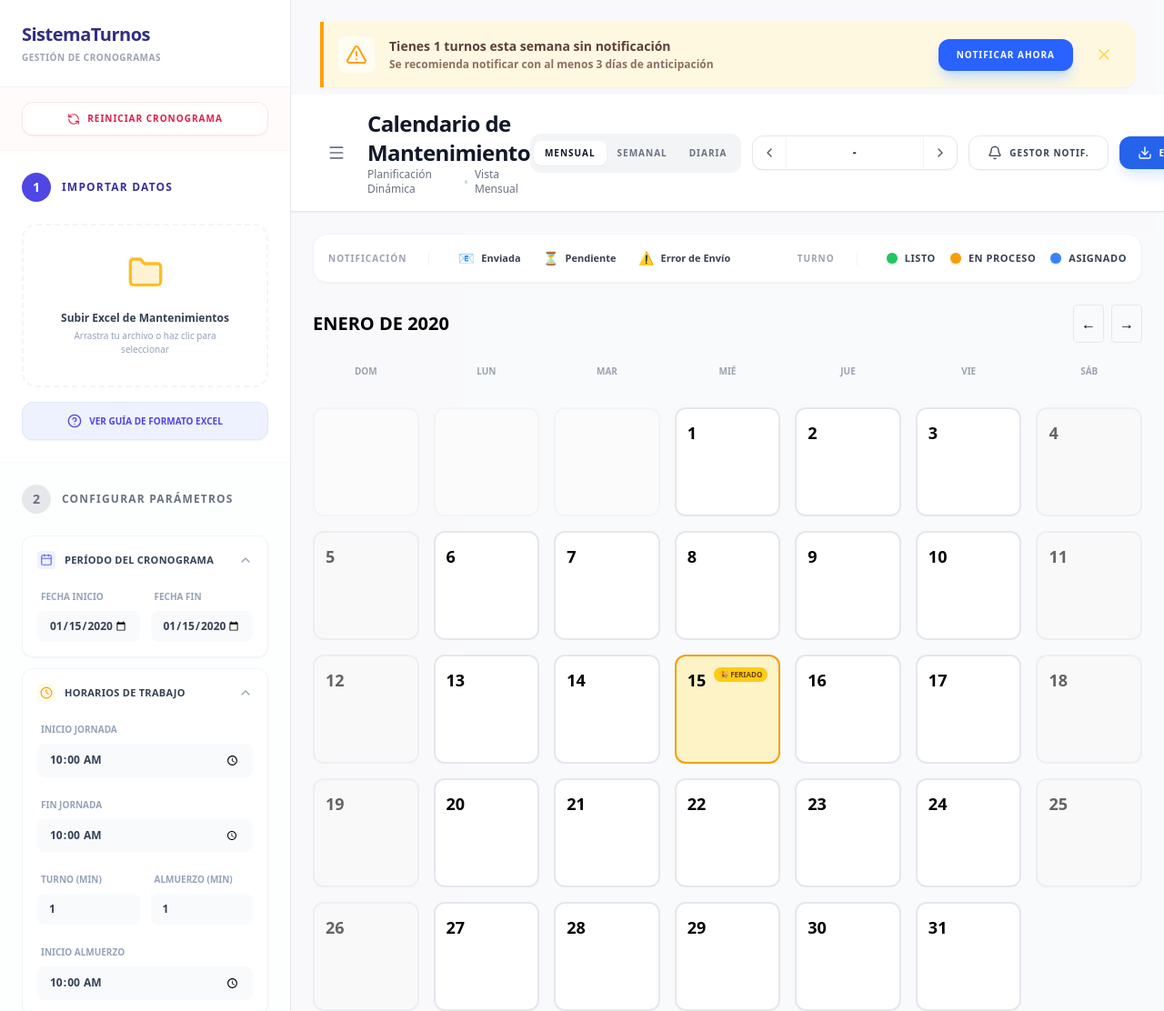
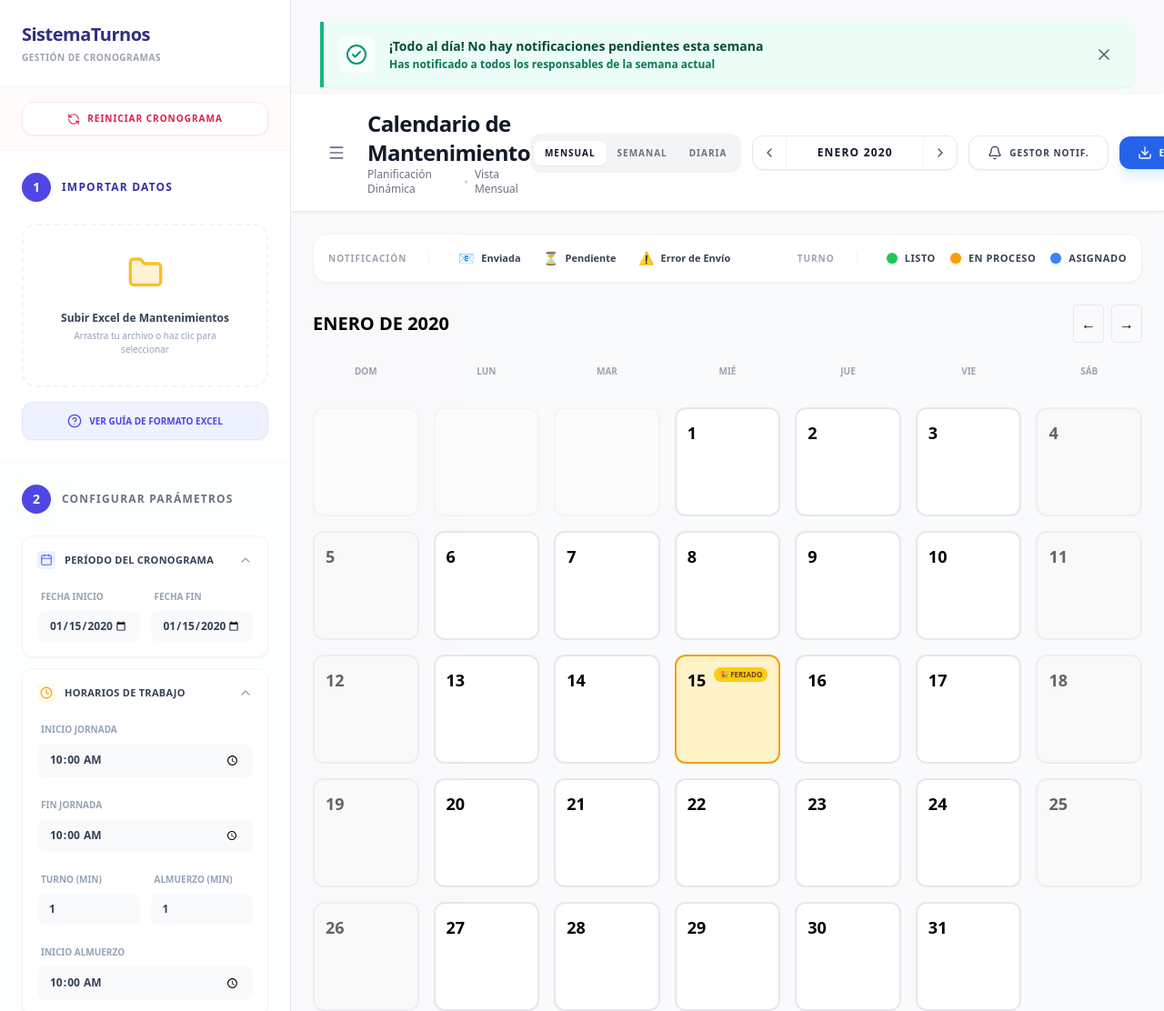
Before and after one commit to gely25/Cronograma, a Django app: page /cronograma/ in a window 1280 px wide. Shown: the whole page at 91% size. Run offline with Django 5.2, Linux system fonts and the light colour scheme; data comes from the database, SQL or seed files in the repository; tables that the repository leaves empty hold one stand-in row (values such as "Sample post"); some libraries are stand-ins or nearby versions.

Commit message:
banner inteligente

```diff
--- a/core/templates/core/cronograma.html
+++ b/core/templates/core/cronograma.html
@@ -464,25 +464,24 @@
 
         <!-- WARNING BANNER -->
         <div id="topWarningBanner" class="px-8 pt-6 pb-2">
-            <div
-                class="bg-[#FFF8E1] border-l-4 border-[#FFA000] rounded-r-xl p-4 flex items-center justify-between shadow-sm relative overflow-hidden">
+            <div id="bannerStyledContainer"
+                class="bg-[#FFF8E1] border-l-4 border-[#FFA000] rounded-r-xl p-4 flex items-center justify-between shadow-sm relative overflow-hidden transition-colors duration-300">
                 <div class="flex items-center gap-4 z-10">
-                    <div class="bg-white/60 p-2 rounded-lg text-[#FFA000]">
-                        <i data-lucide="alert-triangle" class="w-6 h-6"></i>
+                    <div id="bannerIconContainer" class="bg-white/60 p-2 rounded-lg text-[#FFA000] transition-colors duration-300">
+                        <i id="bannerIcon" data-lucide="alert-triangle" class="w-6 h-6"></i>
                     </div>
                     <div>
-                        <h4 class="text-sm font-black text-[#5D4037]">Tienes 1 turnos esta semana sin notificación</h4>
-                        <p class="text-xs font-bold text-[#8D6E63] mt-0.5">Se recomienda notificar con al menos 3 días
-                            de anticipación</p>
+                        <h4 id="bannerTitle" class="text-sm font-black text-[#5D4037] transition-colors duration-300">Tienes 1 turnos esta semana sin notificación</h4>
+                        <p id="bannerSubtitle" class="text-xs font-bold text-[#8D6E63] mt-0.5 transition-colors duration-300">Se recomienda notificar con al menos 3 días de anticipación</p>
                     </div>
                 </div>
                 <div class="flex items-center gap-4 z-10">
-                    <button onclick="openWizard()"
+                    <button id="bannerActionBtn" onclick="openWizard()"
                         class="px-5 py-2.5 bg-[#2962FF] hover:bg-[#1E88E5] text-white text-[10px] font-black uppercase tracking-widest rounded-xl shadow-lg shadow-blue-200 transition-all active:scale-95">
                         Notificar Ahora
                     </button>
-                    <button onclick="document.getElementById('topWarningBanner').remove()"
-                        class="p-2 text-[#FFD54F] hover:text-[#FFA000] transition-colors">
+                    <button onclick="document.getElementById('topWarningBanner').classList.add('hidden')"
+                        class="p-2 text-current opacity-60 hover:opacity-100 transition-colors">
                         <i data-lucide="x" class="w-5 h-5"></i>
                     </button>
                 </div>
@@ -2851,6 +2850,76 @@
         const done = turnos.filter(t => t.estado === 'completado').length;
         const pendingTotal = turnos.filter(t => t.estado !== 'completado').length;
 
+        // CALCULATE PENDING NOTIFICATIONS FOR THE CURRENT OR VIEWED WEEK (Banner)
+        // If in Month view -> Use Real Life Week (Urgency focus)
+        // If in Week view -> Use The Week Currently Displayed (Context focus)
+        let referenceDate = new Date(); // Default: Real Now
+
+        if (currentView === 'week' || currentView === 'day') {
+            referenceDate = new Date(currentMonth); // Use the navigation cursor
+        }
+
+        const startOfWeek = new Date(referenceDate);
+        // Correct way to get Monday (starts at 00:00:00)
+        const day = referenceDate.getDay();
+        const diff = referenceDate.getDate() - day + (day === 0 ? -6 : 1);
+        startOfWeek.setDate(diff);
+        startOfWeek.setHours(0, 0, 0, 0);
+
+        const endOfWeek = new Date(startOfWeek);
+        endOfWeek.setDate(startOfWeek.getDate() + 6);
+        endOfWeek.setHours(23, 59, 59, 999);
+
+        const pendingWeeklyCount = turnos.filter(t => {
+            const tDate = new Date(t.fecha + 'T00:00:00');
+            return tDate >= startOfWeek && tDate <= endOfWeek && !t.notificado && t.estado !== 'completado';
+        }).length;
+
+        // Update Banner UI
+        const bannerContainer = document.getElementById('topWarningBanner');
+        const styledContainer = document.getElementById('bannerStyledContainer');
+        const iconContainer = document.getElementById('bannerIconContainer');
+        const icon = document.getElementById('bannerIcon');
+        const title = document.getElementById('bannerTitle');
+        const subtitle = document.getElementById('bannerSubtitle');
+        const actionBtn = document.getElementById('bannerActionBtn');
+
+        if (bannerContainer && styledContainer && title) {
+            bannerContainer.classList.remove('hidden');
+            bannerContainer.style.display = 'block';
+
+            if (pendingWeeklyCount > 0) {
+                // WARN STATE (Amber)
+                styledContainer.className = "bg-[#FFF8E1] border-l-4 border-[#FFA000] rounded-r-xl p-4 flex items-center justify-between shadow-sm relative overflow-hidden transition-colors duration-300";
+                iconContainer.className = "bg-white/60 p-2 rounded-lg text-[#FFA000] transition-colors duration-300";
+                if(icon) icon.innerHTML = '<i data-lucide="alert-triangle" class="w-6 h-6"></i>'; // Reset icon if needed, or just change attr
+                if(icon) icon.setAttribute('data-lucide', 'alert-triangle');
+
+                title.className = "text-sm font-black text-[#5D4037] transition-colors duration-300";
+                title.textContent = `Tienes ${pendingWeeklyCount} turno${pendingWeeklyCount > 1 ? 's' : ''} esta semana sin notificación`;
+
+                subtitle.className = "text-xs font-bold text-[#8D6E63] mt-0.5 transition-colors duration-300";
+                subtitle.textContent = "Se recomienda notificar con al menos 3 días de anticipación";
+
+                if (actionBtn) actionBtn.classList.remove('hidden');
+
+            } else {
+                // SUCCESS STATE (Green)
+                styledContainer.className = "bg-emerald-50 border-l-4 border-emerald-500 rounded-r-xl p-4 flex items-center justify-between shadow-sm relative overflow-hidden transition-colors duration-300";
+                iconContainer.className = "bg-white/60 p-2 rounded-lg text-emerald-600 transition-colors duration-300";
+                if(icon) icon.setAttribute('data-lucide', 'check-circle-2');
+
+                title.className = "text-sm font-black text-emerald-900 transition-colors duration-300";
+                title.textContent = "¡Todo al día! No hay notificaciones pendientes esta semana";
+
+                subtitle.className = "text-xs font-bold text-emerald-700 mt-0.5 transition-colors duration-300";
+                subtitle.textContent = "Has notificado a todos los responsables de la semana actual";
+
+                if (actionBtn) actionBtn.classList.add('hidden');
+            }
+            lucide.createIcons();
+        }
+
         // Update all possible stat elements
         const elements = {
             'statDone': done,
@@ -2932,6 +3001,9 @@
         } else if (currentView === 'day') {
             renderDayView();
         }
+
+        // Ensure stats and banner reflect the potentially new view context
+        updateStats();
     }
 
     function navigateCalendar(dir) {
@@ -3270,15 +3342,27 @@
             endDate = new Date(currentMonth);
             endDate.setHours(23, 59, 59, 999);
         } else {
-            // Month view: All days in the current month
-            startDate = new Date(currentMonth.getFullYear(), currentMonth.getMonth(), 1, 0, 0, 0);
-            endDate = new Date(currentMonth.getFullYear(), currentMonth.getMonth() + 1, 0, 23, 59, 59, 999);
-        }
-
-        // Filter turnos
+            // MONTH VIEW -> Priority: Current REAL-LIFE week for the wizard
+            // This prevents the recipient list from being too overwhelming
+            const today = new Date();
+            startDate = new Date(today);
+            startDate.setDate(today.getDate() - today.getDay());
+            startDate.setHours(0, 0, 0, 0);
+
+            endDate = new Date(startDate);
+            endDate.setDate(startDate.getDate() + 6);
+            endDate.setHours(23, 59, 59, 999);
+        }
+
+        // Filter turnos: ONLY PENDING (Hourglass ⏳) - exclude those already notified (📧)
         const filteredTurnos = turnos.filter(t => {
             const tDate = new Date(t.fecha + 'T00:00:00');
-            return tDate >= startDate && tDate <= endDate && t.estado !== 'completado';
+            const isInRange = tDate >= startDate && tDate <= endDate;
+            const isNotCompleted = t.estado !== 'completado';
+            // User requested: Not showed if already notified
+            const isNotYetNotified = !t.notificado;
+
+            return isInRange && isNotCompleted && isNotYetNotified;
         });
 
         // Group by Date for Accordion
@@ -3293,7 +3377,7 @@
             listContainer.innerHTML = `
                 <div class="flex flex-col items-center justify-center py-12 text-gray-400">
                     <i data-lucide="calendar-off" class="w-12 h-12 mb-3 opacity-20"></i>
-                    <p class="text-xs font-medium">Para esta semana no hay turnos asignados.</p>
+                    <p class="text-xs font-medium">Para esta semana no hay turnos pendientes por notificar.</p>
                 </div>`;
             lucide.createIcons();
             return;
@@ -3344,6 +3428,9 @@
                 const turnDateTime = new Date(`${t.fecha}T${t.hora}:00`);
                 const isExpired = turnDateTime <= now;
 
+                const [year, month, day] = t.fecha.split('-');
+                const shortDate = `${day}/${month}`;
+
                 html += `
                     <label class="flex items-center gap-3 p-3 rounded-lg transition border border-transparent ${isExpired ? 'bg-gray-50 opacity-60 cursor-not-allowed' : 'hover:bg-blue-50 cursor-pointer hover:border-blue-100'}">
                         <input type="checkbox" value="${itemKey}" ${isSelected ? 'checked' : ''}
@@ -3353,7 +3440,9 @@
                             <div class="flex justify-between items-baseline mb-1">
                                  <span class="font-black text-xs text-gray-800 uppercase truncate pr-2">${t.responsable}</span>
                                  ${isExpired ?
-                                    `<span class="text-[8px] font-black bg-red-100 text-red-600 px-1.5 py-0.5 rounded animate-pulse">EXPIRADO</span>` :
+                                    `<span class="text-[8px] font-black bg-red-100 text-red-600 px-1.5 py-0.5 rounded animate-pulse" title="Venció el ${shortDate} a las ${t.hora}">
+                                        EXPIRADO (${shortDate} ${t.hora})
+                                     </span>` :
                                     `<span class="text-[10px] font-bold text-gray-400 bg-gray-50 px-1.5 py-0.5 rounded">${t.hora}</span>`
                                  }
                             </div>
@@ -3577,5 +3666,12 @@
             closeBtn.classList.remove('hidden');
         }
     }
+
+    // --- INITIALIZATION ---
+    document.addEventListener('DOMContentLoaded', () => {
+        refreshAllData();
+        // Also ensure Lucide icons are rendered initially
+        lucide.createIcons();
+    });
 </script>
 {% endblock %}
```
